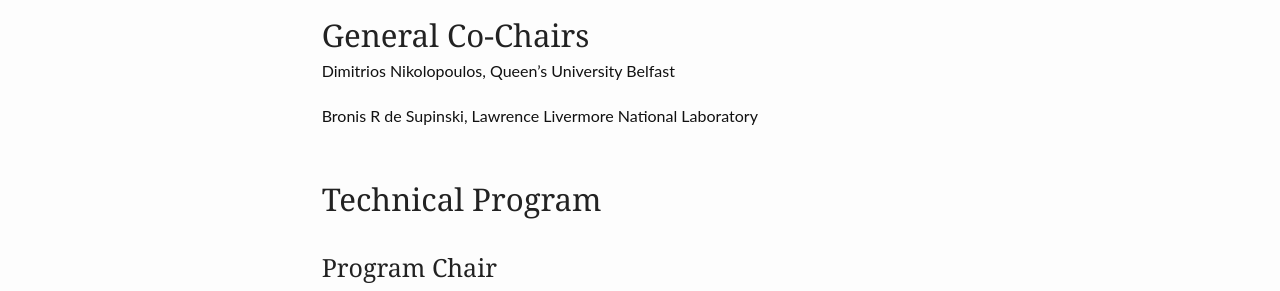
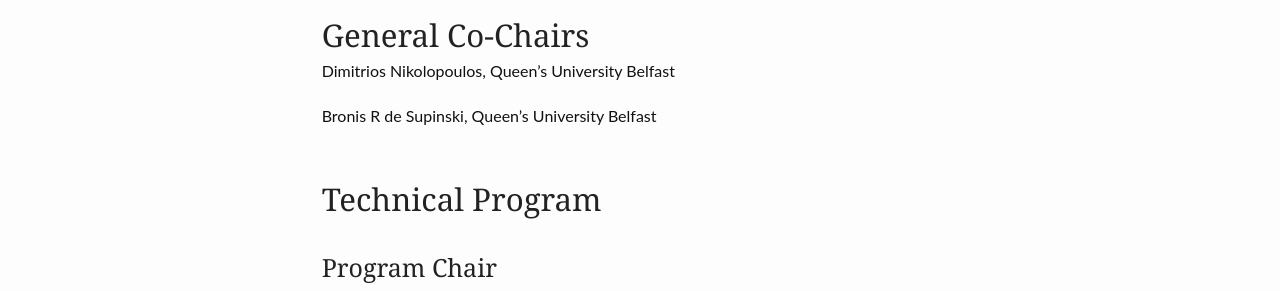
Before and after one commit to cluster2018/cluster2018, a Jekyll site: the page built from committees/index.md, in a window 1280 px wide and 900 px high, scrolled down 426 px. Shown: the part 154-445 px from the top of the window. Built offline with Jekyll 4.4.1, drawn with Linux system fonts in a browser that asks for light colours.

Commit message:
Fixed affiliation of Bronis

```diff
--- a/committees/index.md
+++ b/committees/index.md
@@ -16,7 +16,7 @@ header:
 ## General Co-Chairs
 Dimitrios Nikolopoulos, Queen’s University Belfast
 
-Bronis R de Supinski, Lawrence Livermore National Laboratory
+Bronis R de Supinski, Queen's University Belfast
 
 ## Technical Program
 
```
